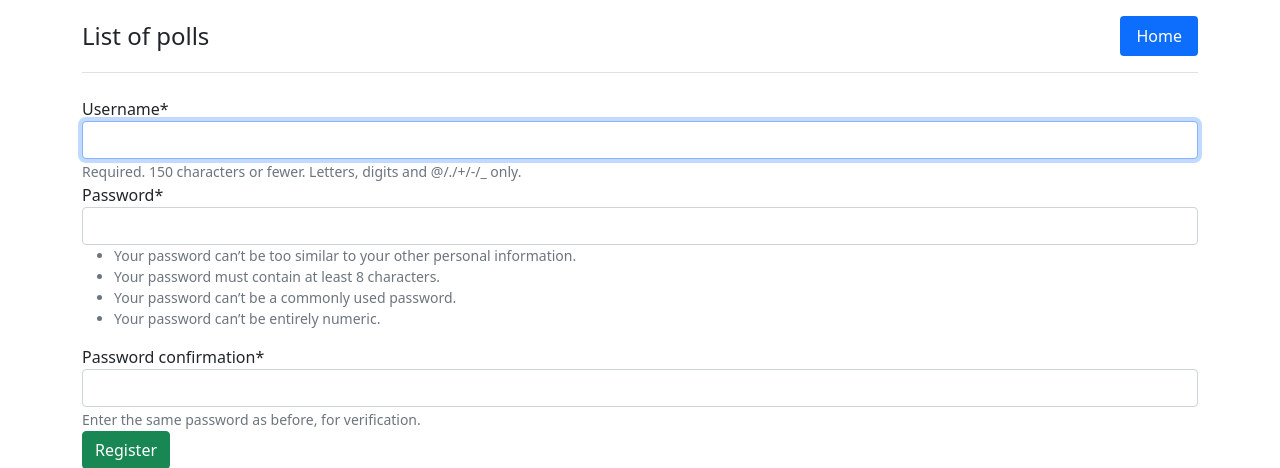
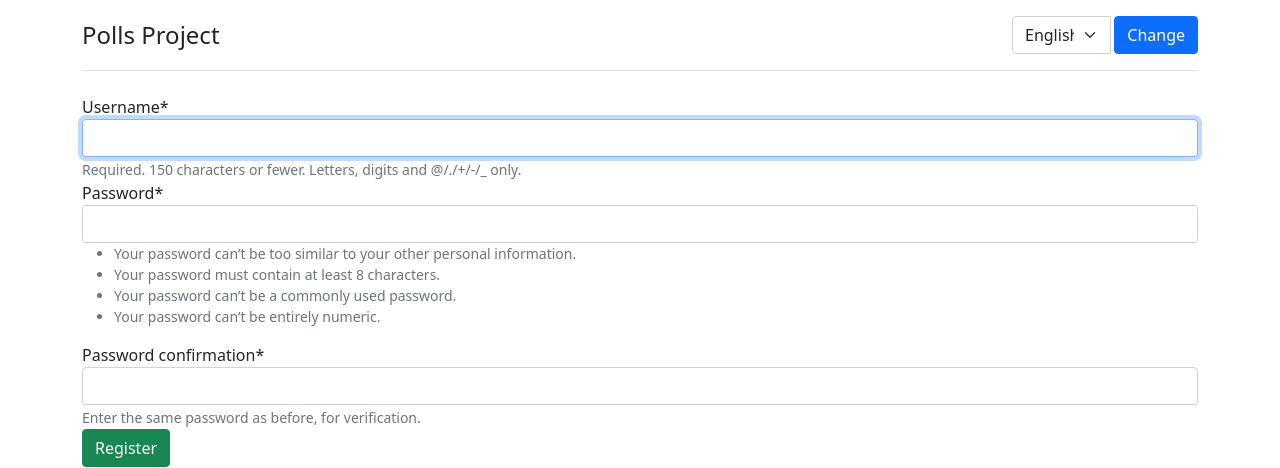
Before and after one commit to dnazymok/light_academy_django_polls, a Django app: page /accounts/register/ in a window 1280 px wide. Shown: the top 468 px of the page. Run offline with Django 3.2, Linux system fonts and the light colour scheme; some libraries are stand-ins or nearby versions.

Commit message:
add internationalization

```diff
--- a/apps/polls/templates/polls/detail.html
+++ b/apps/polls/templates/polls/detail.html
@@ -1,9 +1,11 @@
 {% extends 'polls/layout.html' %}
+{% load i18n %}
 
 {% block content %}
     <div class="container">
         <h2>{{ test.test_text }}</h2>
         <p>{{ test.test_description }}</p>
-        <a href="{% url 'polls:testrun' test.id %}" class="btn btn-primary">Run test</a>
+        <a href="{% url 'polls:testrun' test.id %}"
+           class="btn btn-primary">{% trans "Run test" %}</a>
     </div>
 {% endblock %}
--- a/apps/polls/templates/polls/header.html
+++ b/apps/polls/templates/polls/header.html
@@ -1,11 +1,29 @@
+{% load i18n %}
 <div class="container">
     <header class="d-flex flex-wrap justify-content-center py-3 mb-4 border-bottom">
-      <a href="/" class="d-flex align-items-center mb-3 mb-md-0 me-md-auto text-dark text-decoration-none">
-        <span class="fs-4">List of polls</span>
-      </a>
-
-      <ul class="nav nav-pills">
-        <li class="nav-item"><a href="{% url 'polls:index' %}" class="nav-link active" aria-current="page">Home</a></li>
-      </ul>
+        <a href="{% url 'polls:index' %}"
+           class="d-flex align-items-center mb-3 mb-md-0 me-md-auto text-dark text-decoration-none">
+            <span class="fs-4">{% trans "Polls Project" %}</span>
+        </a>
+        {% get_current_language_bidi as LANGUAGE_BIDI %}
+        {% get_current_language as LANGUAGE_CODE %}
+        <div class="col-2">
+            <form id="lang-form" action="{% url 'set_language' %}" method="post">{% csrf_token %}
+                <div class="input-group">
+                    <select id="select-lang" class="form-select me-1" name="language">
+                        {% get_available_languages as LANGUAGES %}
+                        {% get_language_info_list for LANGUAGES as languages %}
+                        {% for language in languages %}
+                            <option value="{{ language.code }}" {% if language.code == LANGUAGE_CODE %} selected {%endif%}>
+                                {{ language.name_local }} ({{ language.code }})
+                            </option>
+                        {% endfor %}
+                    </select>
+                    <span class="input-group-btn">
+                        <input type="submit" class="btn btn-primary" value="{% trans 'Change' %}">
+                    </span>
+               </div>
+            </form>
+        </div>
     </header>
-  </div>
+</div>
--- a/apps/polls/templates/polls/testrun.html
+++ b/apps/polls/templates/polls/testrun.html
@@ -1,4 +1,5 @@
 {% extends 'polls/layout.html' %}
+{% load i18n %}
 
 {% block content %}
     <div class="container">
@@ -9,7 +10,7 @@
             <table>
                 {{ formset }}
             </table>
-            <button class="btn btn-primary" type="submit">Save</button>
+            <button class="btn btn-primary" type="submit">{% trans "Save" %}</button>
         </form>
     </div>
 {% endblock %}
--- a/apps/register/templates/registration/logged_out.html
+++ b/apps/register/templates/registration/logged_out.html
@@ -1,9 +1,10 @@
 {% extends 'polls/layout.html' %}
+{% load i18n %}
 
 {% block content %}
     <div class="container">
-        <p>Logged out!</p>
+        <p>{% trans 'Logged out!'%}</p>
 
-        <a href="{% url 'login' %}">Click here to login again.</a>
+        <a href="{% url 'login' %}">{% trans 'Click here to login again.'%}</a>
     </div>
 {% endblock %}
--- a/apps/register/templates/registration/register.html
+++ b/apps/register/templates/registration/register.html
@@ -1,4 +1,5 @@
 {% extends 'polls/layout.html' %}
+{% load i18n %}
 
 {%  load crispy_forms_tags %}
 
@@ -7,7 +8,7 @@
         <form action="" method="POST" class="form-group">
             {% csrf_token %}
             {{ form|crispy }}
-            <button type="submit" class="btn btn-success">Register</button>
+            <button type="submit" class="btn btn-success">{% trans "Register" %}</button>
         </form>
     </div>
 {% endblock %}
--- a/core/urls.py
+++ b/core/urls.py
@@ -48,6 +48,11 @@
     path('api/token/refresh/', TokenRefreshView.as_view(),
          name='token_refresh'),
     path('polls/', include('apps.polls.urls')),
+    path('i18n/', include('django.conf.urls.i18n')),
+
+]
+
+urlpatterns += [
     url(r'^swagger(?P<format>\.json|\.yaml)$',
         schema_view.without_ui(cache_timeout=0), name='schema-json'),
     url(r'^swagger/$', schema_view.with_ui('swagger', cache_timeout=0),
```
Also changed, not shown: apps/register/templates/registration/login.html (+8 -7 lines), core/settings.py (+11 -0 lines), locale/ru/LC_MESSAGES/django.po (added), locale/uk/LC_MESSAGES/django.po (added), 2 other files.
